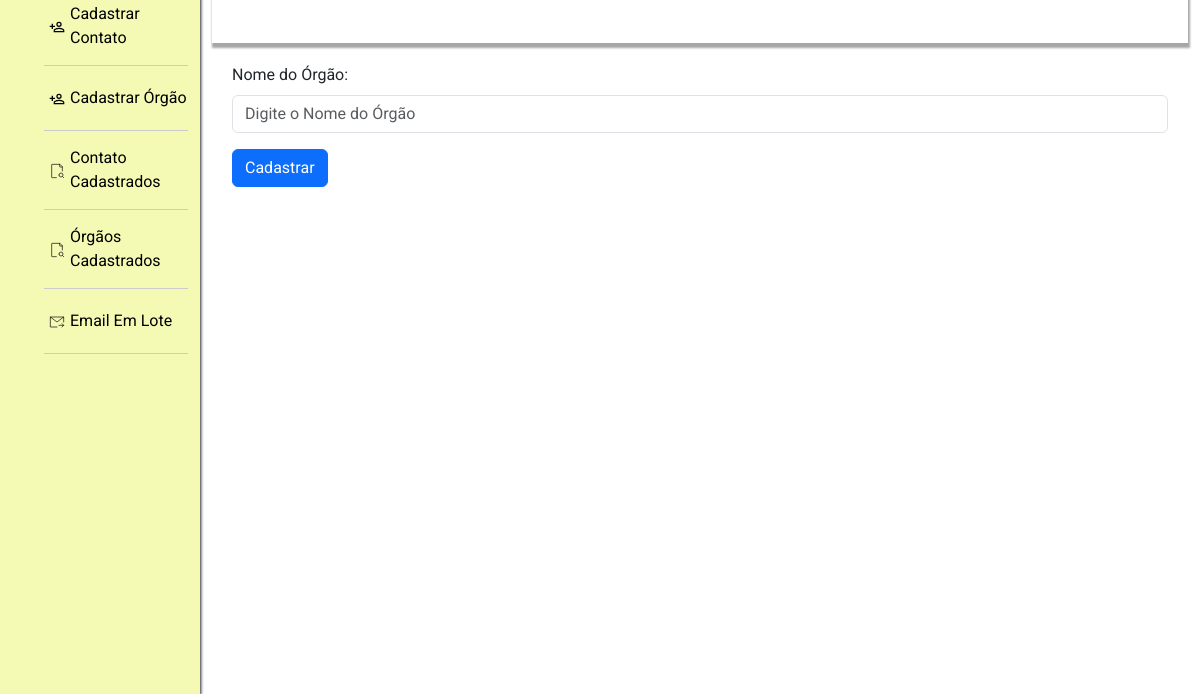
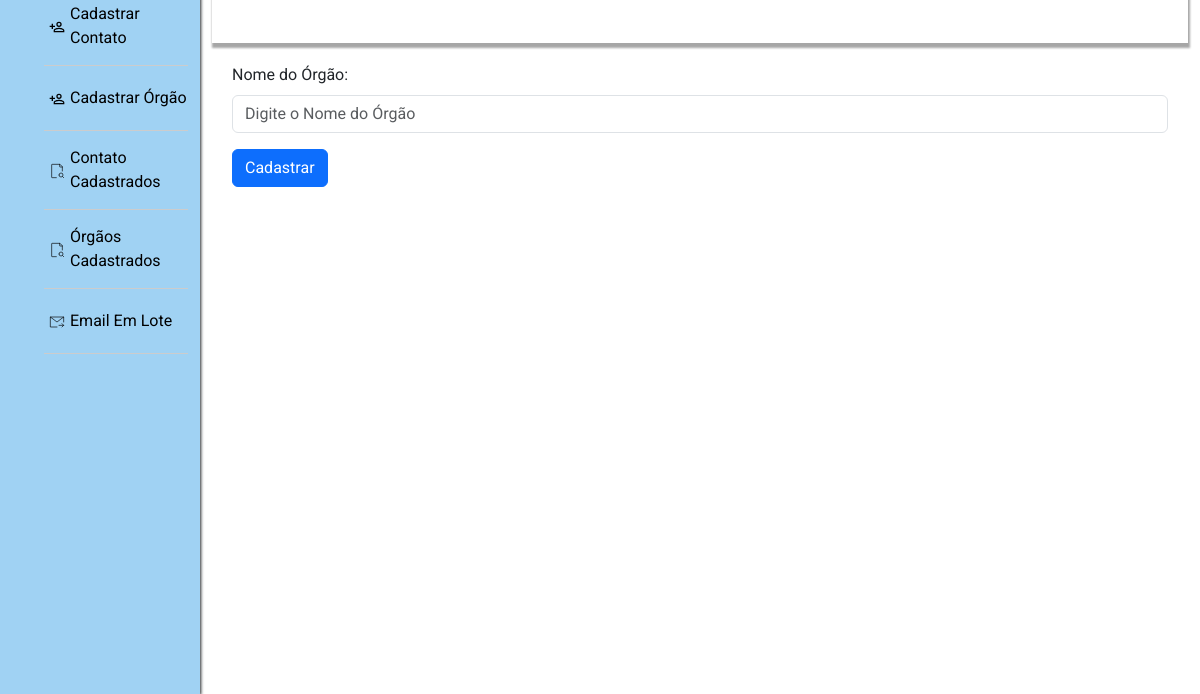
Before and after one commit to CaioHPerlin/contact-book-offline, an Electron app: page views/registerOrgao/index.html in a window 1200 px wide. Shown: the part 106-800 px from the top of the page. Drawn offline with nearby package versions, Linux system fonts and the light colour scheme.

Commit message:
style: color sidebar

```diff
--- a/views/registerOrgao/main.css
+++ b/views/registerOrgao/main.css
@@ -8,7 +8,7 @@ body {
 header{
    min-height: 100vh;
     box-shadow: 1px 1px 3px;
-    background-color:  #f4fab4;
+    background-color:   #a0d2f3;
 }
 
 header h2{
```
